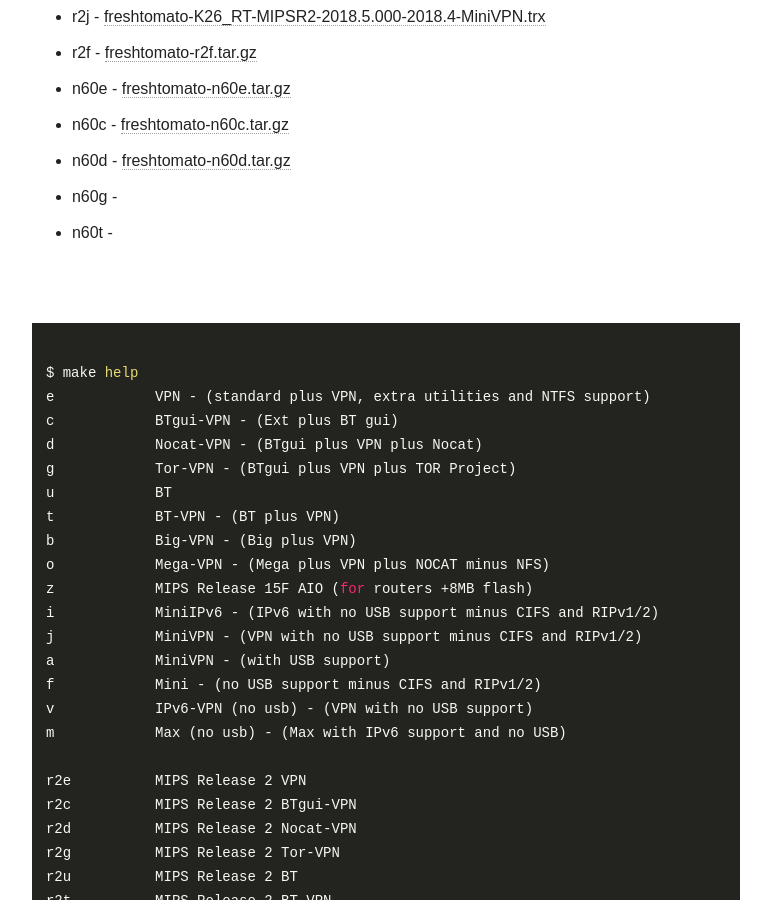
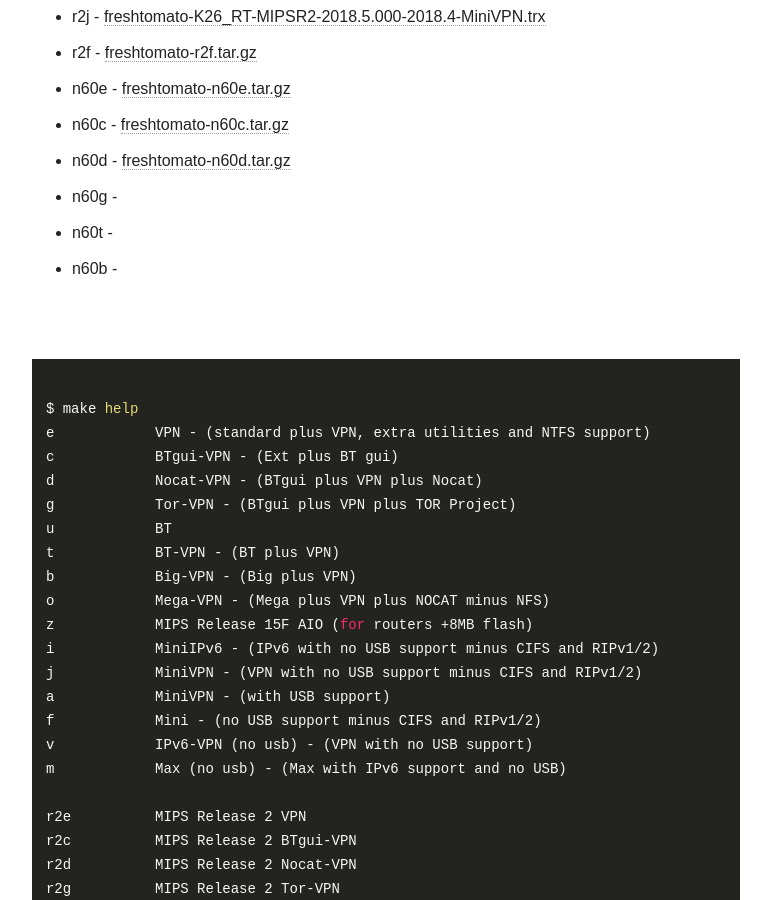
Before and after one commit to oglopss/freshtomato-mips-ci-jekyll, a Jekyll site: the page built from index.html, in a window 1280 px wide and 900 px high, scrolled down 1639 px. Shown: the whole window, without its empty margins (254-1025 px from the left). Built offline with Jekyll 4.4.1, drawn with Linux system fonts in a browser that asks for light colours; nearby versions of some CDN libraries.

Commit message:
Travis build 40 n60b pushed to gh-pages

```diff
--- a/_data/ss.yml
+++ b/_data/ss.yml
@@ -35,3 +35,4 @@
   - 0033 n60d freshtomato-n60d.tar.gz
   - 0035 n60t
   - 0034 n60g
+  - 0036 n60b
```
